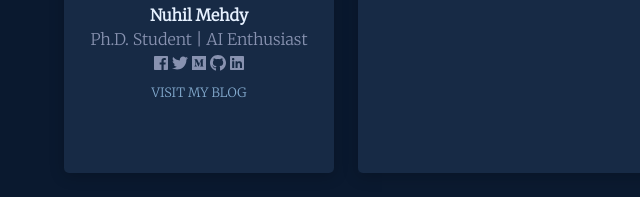
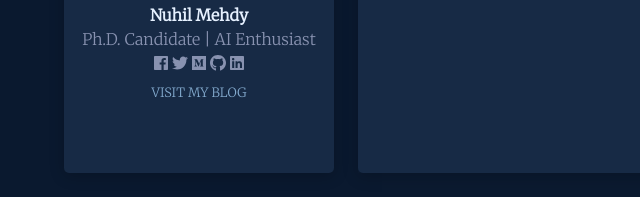
Before and after one commit to nayan888/nuhil.github.io, a plain HTML site: page index.html in a window 1280 px wide. Shown: the part 370-567 px from the top of the page, 0-640 px from the left. Drawn offline with nearby package versions, Linux system fonts and the light colour scheme.

Commit message:
Update index.html

```diff
--- a/index.html
+++ b/index.html
@@ -3,7 +3,7 @@
 <head>
   <meta charset="UTF-8">
   <link rel="icon" type="image/png" href="https://nuhil.net/favicon/favicon.png">
-  <title>Nuhil Mehdy - Ph.D. Student | AI Enthusiast</title>
+  <title>Nuhil Mehdy - Ph.D. Candidate | AI Enthusiast</title>
   <meta charset="utf-8">
   <meta name="viewport" content="width=device-width, initial-scale=1"><link rel='stylesheet' href='https://cdnjs.cloudflare.com/ajax/libs/bulma/0.7.4/css/bulma.min.css'><link rel="stylesheet" href="./style.css">
   <meta property="og:title" content="Nuhil Mehdy" />
@@ -33,7 +33,7 @@
                 src="https://nuhil.net/img/Nuhil.jpg" alt="Nuhil"
                 class="sidebar-image">
               <h2 class="header-name">Nuhil Mehdy</h2>
-              <h5> Ph.D. Student | AI Enthusiast</h5>
+              <h5> Ph.D. Candidate | AI Enthusiast</h5>
               <div class="find-me">
                 <a href="https://facebook.com/nuhil"><i class="fab fa-facebook icon"></i></a>
                 <a href="https://twitter.com/nuhil"><i class="fab fa-twitter icon"></i></a>
```
